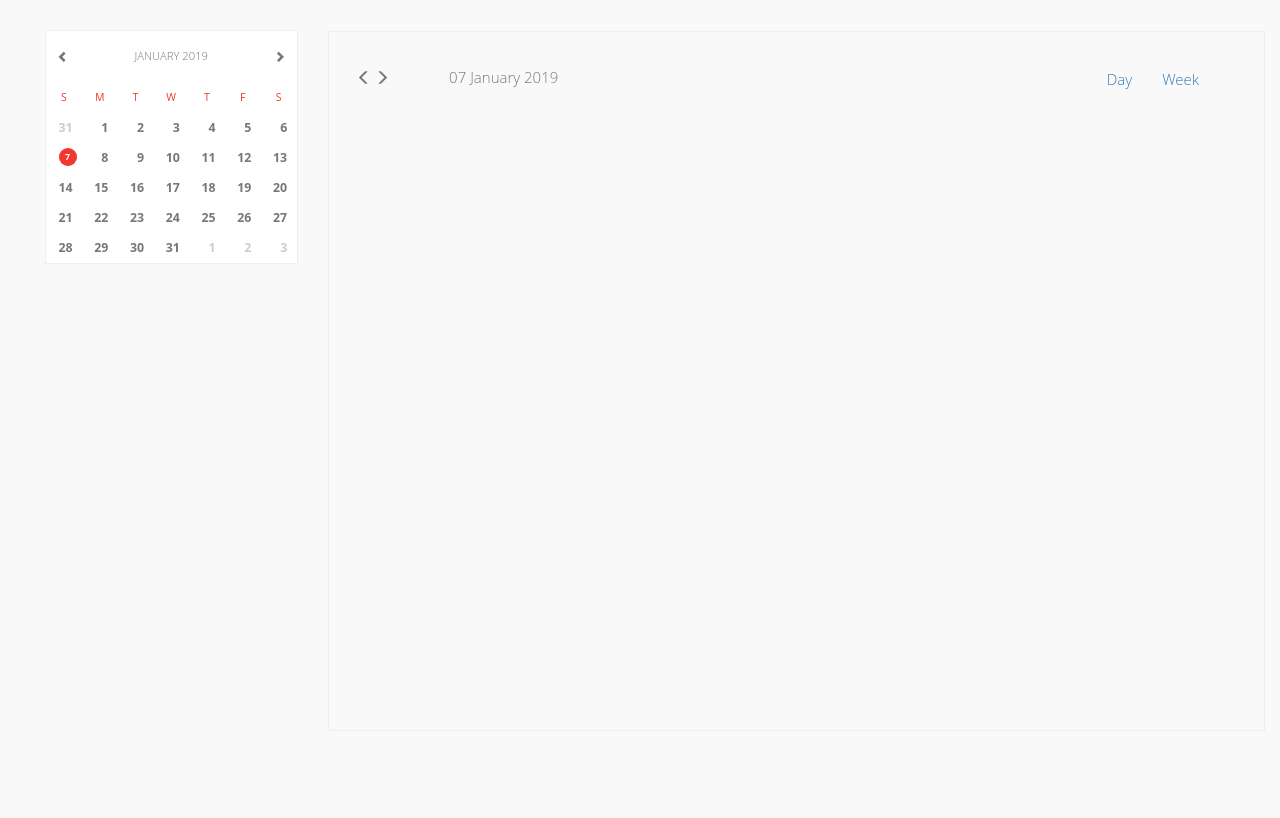
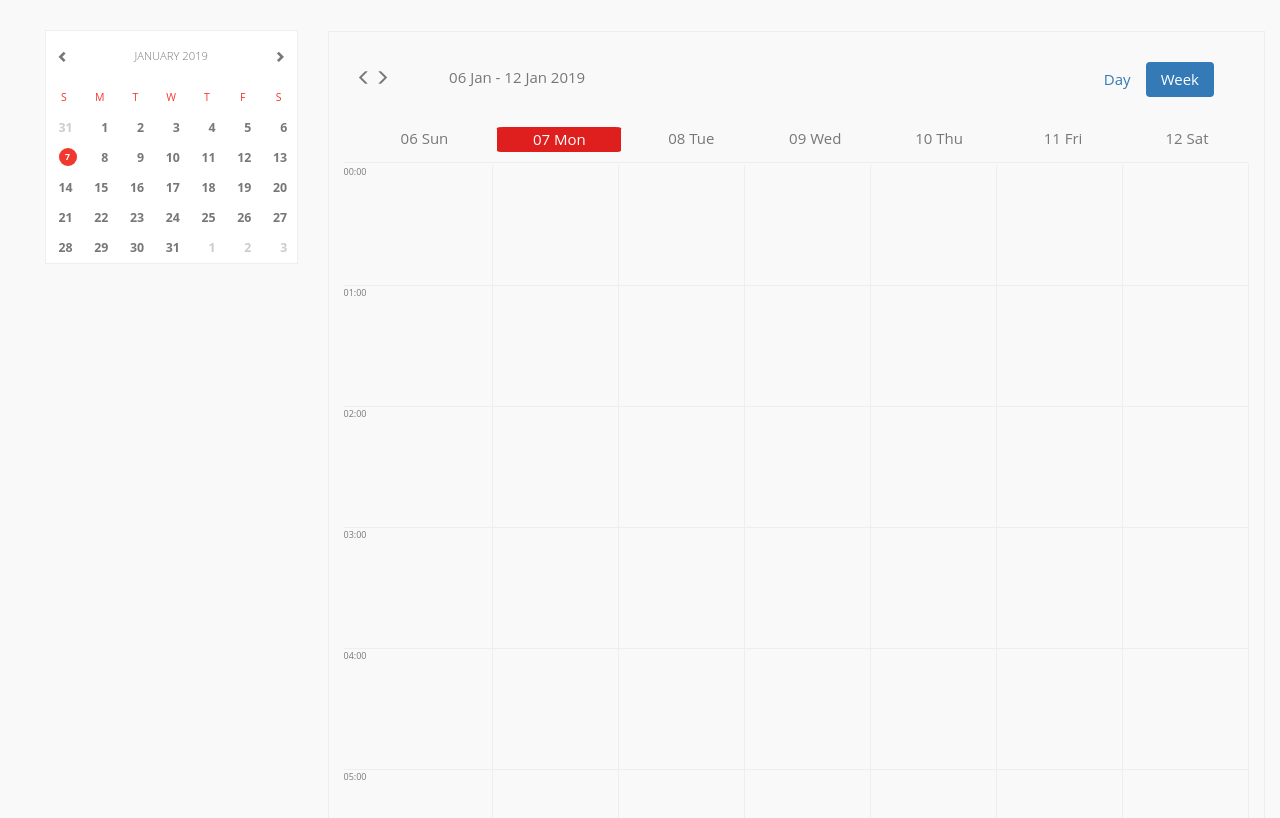
Before and after one commit to karimjavith/react-calendar, a React (Create React App) app: page /#/weekCalendar in a window 1280 px wide. Shown: the top 818 px of the page. Built offline with nearby package versions, Linux system fonts and the light colour scheme.

Commit message:
Added scroll to the container and fix for safari grid

```diff
--- a/src/App.css
+++ b/src/App.css
@@ -21,7 +21,7 @@
 .App-link {
   color: #61dafb;
 }
-
+.row:before, .row:after {display: none !important;}
 /* FONT IMPORTS */
 
 .icon {
@@ -47,10 +47,12 @@
   --main-color: #1a8fff;
   --text-color: #777;
   --text-color-light: #ccc;
+  --white: #fff;
   --border-color: #eee;
   --bg-color: #f9f9f9;
   --neutral-color: #fff;
   --badge-notification: #f2372e;
+  --highlight-red-1: #DF1E1E;
   --small-font-size: 9px;
 }
 
@@ -247,9 +249,9 @@ main {
 .sub-content-container {
   border: 1px solid var(--border-color);
   margin-top: 31px;
-  max-height: calc(100% - 100px);
-  height: 700px;
-  overflow: auto;
+  color: var(--text-color);
+  font-weight: 400;
+  background: var(--bg-color);
 }
 
 .sub-content-container .sub-content-container__header {
@@ -299,6 +301,11 @@ main {
 }
 
 /* Day calendar */
+.day-calendar-container {
+  max-height: calc(100% - 100px);
+  height: 700px;
+  overflow: auto;
+}
 .day-calendar-container .hour-container__bottom {
   padding: 3px;
   border-bottom: 1px solid var(--border-color);
@@ -315,11 +322,23 @@ main {
   border-bottom: 1px solid var(--border-color);
   font-size: var(--small-font-size);
 }
+.week-calendar-container .hour-container-content {
+  max-height: calc(100% - 100px);
+  height: 700px;
+  overflow: auto;
+}
 .week-calendar-container .week-calendar__header {
   flex: 1 1 auto;
   margin-bottom: 2px;
   padding-bottom: 10px;
   border-bottom: 1px solid var(--border-color);
+}
+.week-calendar-container .week-calendar__header-column.selected {
+  color: var(--white);
+  padding: 1px 15px;
+  background: var(--highlight-red-1);
+  border-radius: 5%;
+  transform: translateX(-8px);
 }
 .week-calendar-container .week-calendar__header .week-calendar__header-column {
   flex: 1 0 auto;
--- a/src/App.js
+++ b/src/App.js
@@ -1,11 +1,11 @@
 import React, { Component } from "react";
 import { Provider } from "react-redux";
-import { BrowserRouter, Route, Switch, NavLink } from "react-router-dom";
+import { HashRouter, Route, Redirect, Switch } from "react-router-dom";
 import configureStore from "./redux/store";
 import MonthCalendarContainer from "./components/Calendar/container/Month.Calendar.Container";
 import DayCalendarContainer from "./components/Calendar/container/Day.Calendar.Container";
 import WeekCalendarContainer from "./components/Calendar/container/Week.Calendar.Container";
-import dateFns from "date-fns";
+import DayWeekHeaderContainer from "./components/Calendar/container/DayWeekHeader.Container";
 import "./App.css";
 
 const store = configureStore();
@@ -13,7 +13,7 @@ class App extends Component {
   render() {
     return (
       <Provider store={store}>
-        <BrowserRouter>
+        <HashRouter>
           <div className="main-content container-fluid">
             <div className="main-content-container row">
               <div className="sub-calendar-container  col-md-3">
@@ -24,53 +24,19 @@ class App extends Component {
                 </div>
               </div>
               <div className="sub-content-container col-md-9">
-                <div className="sub-content-container__header row">
-                  <div className="sub-content-container__header-dateTimeDisplay col-md-8 col-sm-8 col-xs-12">
-                    <div className="row">
-                      <div className="col-md-2">
-                        <span>
-                          <i className="glyphicon glyphicon-menu-left" />
-                        </span>
-                        <span>
-                          <i className="glyphicon glyphicon-menu-right" />
-                        </span>
-                      </div>
-                      <div className="col-md-10">
-                        {dateFns.format(new Date(), "DD MMMM YYYY")}
-                      </div>
-                    </div>
-                  </div>
-                  <div className="sub-content-container__header-navMenu col-md-4 col-sm-4 col-xs-12">
-                    <ul className="day-week-calendar-menu-container">
-                      <div className="day-calendar-menu-container">
-                        <ul className="nav nav-pills"><li>
-                          <NavLink className="" to="/dayCalendar">
-                            Day
-                          </NavLink>
-                        </li></ul>
-                      </div>
-                      <div className="week-calendar-menu-container">
-                        <ul className="nav nav-pills"><li className="">
-                          <NavLink className="" to="/weekCalendar">
-                            Week
-                          </NavLink>
-                        </li></ul>
-                      </div>
-                    </ul>
-                  </div>
-                </div>
-
+                <DayWeekHeaderContainer />
                 <Switch>
                   <Route path="/dayCalendar" component={DayCalendarContainer} />
                   <Route
                     path="/weekCalendar"
                     component={WeekCalendarContainer}
                   />
+                  <Redirect from="/" to="/dayCalendar"></Redirect>
                 </Switch>
               </div>
             </div>
           </div>
-        </BrowserRouter>
+        </HashRouter>
       </Provider>
     );
   }
--- a/src/components/Calendar/container/Day.Calendar.Container.js
+++ b/src/components/Calendar/container/Day.Calendar.Container.js
@@ -5,8 +5,7 @@ import DayCalendarPresentation from "../presentation/Day.Calendar.Presentation";
 
 const mapStateToPropsDayCalendar = state => {
     return {
-        currentMonth: state.calendar.currentMonth,
-        selectedDate: state.calendar.selectedDate
+        currentMonth: state.calendar.currentMonth
     };
 };
 
--- a/src/components/Calendar/presentation/Day.Calendar.Presentation.js
+++ b/src/components/Calendar/presentation/Day.Calendar.Presentation.js
@@ -11,12 +11,24 @@ const getRows = () => {
     );
 };
 
-const DayCalendarPresentation = ({ updateCurrentView }) => {
+class DayCalendarPresentation extends React.Component {
+    componentWillMount() {
+        this.props.updateCurrentView('DAY');
+    }
+    render() {
+        return (
+            <div className="day-calendar-container">{getRows()}
+            </div>
+        );
 
-    updateCurrentView('DAY');
-    return (
-        <div className="day-calendar-container">{getRows()}
-        </div>
-    );
+    }
 }
+// const DayCalendarPresentation = ({ updateCurrentView }) => {
+
+//     updateCurrentView('DAY');
+//     return (
+//         <div className="day-calendar-container">{getRows()}
+//         </div>
+//     );
+// }
 export default DayCalendarPresentation;
--- a/src/components/Calendar/presentation/Week.Calendar.Presentation.js
+++ b/src/components/Calendar/presentation/Week.Calendar.Presentation.js
@@ -1,10 +1,9 @@
 import React from "react";
-import dateFns from 'date-fns';
+import dateFns from "date-fns";
 
-const getHeaderForWeeks = currentMonth => {
+const getHeaderForWeeks = (currentMonth, selectedDate) => {
   const dateFormat = "DD ddd";
   const arr7 = Array(7).fill({});
-
   let startDate = dateFns.startOfWeek(currentMonth);
 
   return (
@@ -12,7 +11,8 @@ const getHeaderForWeeks = currentMonth => {
       {arr7.map((v, i) => {
         return (
           <div
-              className="col week-calendar__header-column"
+
+            className={`col week-calendar__header-column ${dateFns.isSameDay(dateFns.format(dateFns.addDays(startDate, i)), dateFns.format(selectedDate)) ? 'selected' : ''}`}
             key={Math.random(i)}
           >
             {dateFns.format(dateFns.addDays(startDate, i), dateFormat)}
@@ -26,15 +26,15 @@ const getHeaderForWeeks = currentMonth => {
   const arr24 = Array(24).fill({}),
     arr7 = Array(7).fill({});
   return (
-      <div>
+    <div className="hour-container-content">
       {arr24.map((v, i) => {
         let hour = i < 10 ? `0` + i++ : i++;
         return (
           <div className="hour-container-wrapper" key={Math.random(i)}>
             <div>{hour}:00</div>
             <div className="row">
-                {arr7.map(() => {
-                  return <div className="hour-container__rowCells col"> </div>;
+              {arr7.map((v, i) => {
+                return <div key={Math.random(i)} className="hour-container__rowCells col"> </div>;
               })}
             </div>
           </div>
@@ -43,14 +43,44 @@ const getHeaderForWeeks = currentMonth => {
     </div>
   );
 };
-
-  const WeekCalendarPresentation = ({ updateCurrentView, currentMonth }) => {
-    updateCurrentView("WEEK");
+class WeekCalendarPresentation extends React.Component {
+  componentWillMount() {
+    this.props.updateCurrentView('WEEK');
+  }
+  render() {
+    const { currentMonth, selectedDate } = this.props;
     return (
       <div className="week-calendar-container">
-        {getHeaderForWeeks(currentMonth)}
+        <div>{getHeaderForWeeks(currentMonth, selectedDate)}</div>
         {getRowsForWeeks()}
       </div>
     );
-  };
+
+  }
+}
+// const WeekCalendarPresentation = ({ selectedDate, updateCurrentView, currentMonth }) => {
+//   const dateFormat = "DD ddd";
+//   const arr7 = Array(7).fill({});
+//   let startDate = dateFns.startOfWeek(currentMonth);
+//   // updateCurrentView("WEEK");
+//   return (
+//     <div className="week-calendar-container">
+//       {/* {getHeaderForWeeks(currentMonth, selectedDate)} */}
+//       <div className="week-calendar__header row">
+//         {arr7.map((v, i) => {
+//           return (
+//             <div
+
+//               className={`col week-calendar__header-column ${dateFns.isSameDay(dateFns.format(dateFns.addDays(startDate, i)), dateFns.format(selectedDate)) ? 'selected' : ''}`}
+//               key={Math.random(i)}
+//             >
+//               {dateFns.format(dateFns.addDays(startDate, i), dateFormat)}
+//             </div>
+//           );
+//         })}
+//       </div>
+//       {getRowsForWeeks()}
+//     </div>
+//   );
+// };
 export default WeekCalendarPresentation;
```
Also changed, not shown: src/components/Calendar/presentation/DayWeekHeader.Presentation.js (+25 -15 lines). Lines whose indentation alone changed are shown as unchanged.
